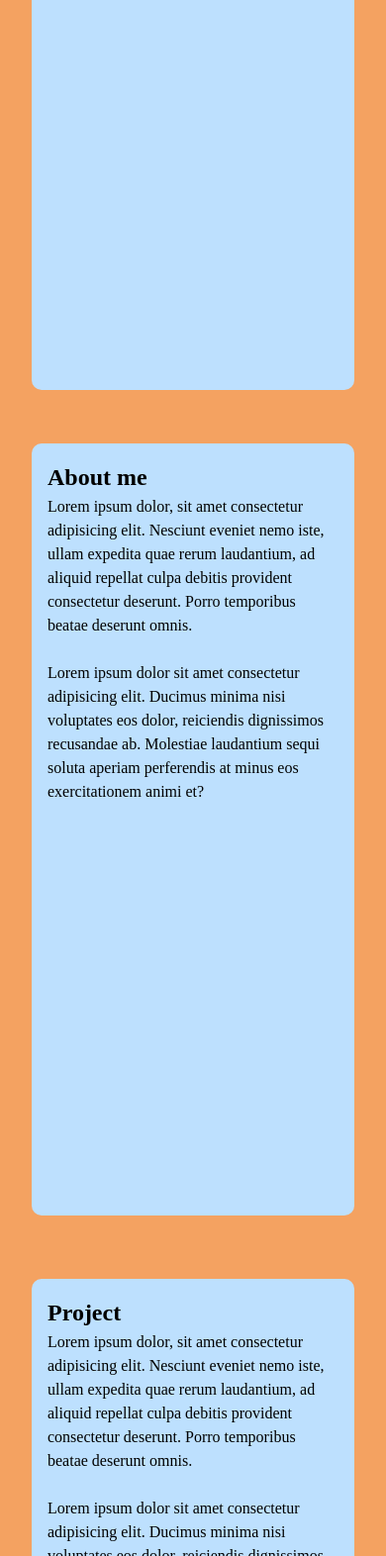
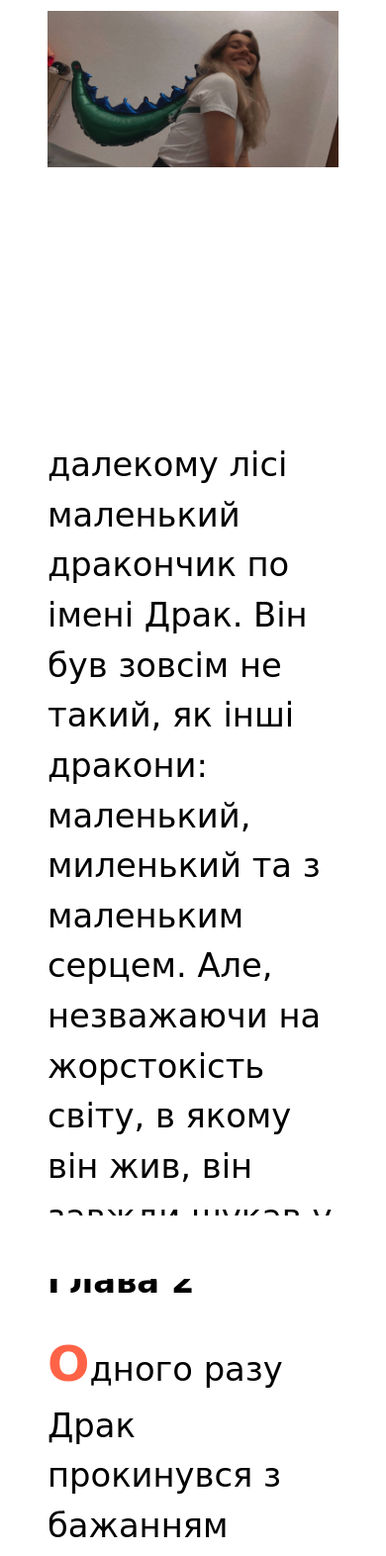
Before and after one commit to Andriikryl/3d-page, a plain HTML site: page index.html in a window 390 px wide. Shown: the part 428-2000 px from the top of the page at 99% size. Drawn offline with Linux system fonts and the light colour scheme; a web font is replaced by a local one.

Commit message:
feat[new-styles]

```diff
--- a/index.html
+++ b/index.html
@@ -5,106 +5,89 @@
     <meta http-equiv="X-UA-Compatible" content="IE=edge" />
     <meta name="viewport" content="width=device-width, initial-scale=1.0" />
     <title>Document</title>
+    <link rel="preconnect" href="https://fonts.googleapis.com" />
+    <link rel="preconnect" href="https://fonts.gstatic.com" crossorigin />
+    <link
+      href="https://fonts.googleapis.com/css2?family=Comforter+Brush&display=swap"
+      rel="stylesheet"
+    />
     <link rel="stylesheet" href="styles/style.css" />
   </head>
   <body>
     <section>
       <div class="sticky">
         <div class="container">
-          <h1>Andrii Kryliuk</h1>
-          <p>
-            Lorem ipsum dolor, sit amet consectetur adipisicing elit. Nesciunt
-            eveniet nemo iste, ullam expedita quae rerum laudantium, ad aliquid
-            repellat culpa debitis provident consectetur deserunt. Porro
-            temporibus beatae deserunt omnis.
-          </p>
-          <br />
-          <p>
-            Lorem ipsum dolor sit amet consectetur adipisicing elit. Ducimus
-            minima nisi voluptates eos dolor, reiciendis dignissimos recusandae
-            ab. Molestiae laudantium sequi soluta aperiam perferendis at minus
-            eos exercitationem animi et?
-          </p>
+          <div class="box-content">
+            <h1 class="main__titel">The Little Dragon's Adventure</h1>
+            <div class="main__box-img">
+              <img src="images/2023-04-09 12.09.32.jpg" alt="hero__img" />
+            </div>
+          </div>
         </div>
       </div>
     </section>
     <section>
       <div class="sticky">
         <div class="container">
-          <h1>About me</h1>
-          <p>
-            Lorem ipsum dolor, sit amet consectetur adipisicing elit. Nesciunt
-            eveniet nemo iste, ullam expedita quae rerum laudantium, ad aliquid
-            repellat culpa debitis provident consectetur deserunt. Porro
-            temporibus beatae deserunt omnis.
-          </p>
-          <br />
-          <p>
-            Lorem ipsum dolor sit amet consectetur adipisicing elit. Ducimus
-            minima nisi voluptates eos dolor, reiciendis dignissimos recusandae
-            ab. Molestiae laudantium sequi soluta aperiam perferendis at minus
-            eos exercitationem animi et?
-          </p>
+          <div class="box-content">
+            <h1 class="chepter__title">Глава 1</h1>
+            <p class="chepter__text">
+              Жив у далекому лісі маленький дракончик по імені Драк. Він був
+              зовсім не такий, як інші дракони: маленький, миленький та з
+              маленьким серцем. Але, незважаючи на жорстокість світу, в якому
+              він жив, він завжди шукав у людях щось добре.
+            </p>
+          </div>
         </div>
       </div>
     </section>
     <section>
       <div class="sticky">
         <div class="container">
-          <h1>Project</h1>
-          <p>
-            Lorem ipsum dolor, sit amet consectetur adipisicing elit. Nesciunt
-            eveniet nemo iste, ullam expedita quae rerum laudantium, ad aliquid
-            repellat culpa debitis provident consectetur deserunt. Porro
-            temporibus beatae deserunt omnis.
-          </p>
-          <br />
-          <p>
-            Lorem ipsum dolor sit amet consectetur adipisicing elit. Ducimus
-            minima nisi voluptates eos dolor, reiciendis dignissimos recusandae
-            ab. Molestiae laudantium sequi soluta aperiam perferendis at minus
-            eos exercitationem animi et?
-          </p>
+          <div class="box-content">
+            <h1 class="chepter__title">Глава 2</h1>
+            <p class="chepter__text">
+              Одного разу Драк прокинувся з бажанням пригод. Він завжди мріяв
+              про те, щоб досліджувати світ за межами свого лісу. Тож, він взяв
+              із собою трохи їжі та вирушив у подорож.
+            </p>
+          </div>
         </div>
       </div>
     </section>
     <section>
       <div class="sticky">
         <div class="container">
-          <h1>My story</h1>
-          <p>
-            Lorem ipsum dolor, sit amet consectetur adipisicing elit. Nesciunt
-            eveniet nemo iste, ullam expedita quae rerum laudantium, ad aliquid
-            repellat culpa debitis provident consectetur deserunt. Porro
-            temporibus beatae deserunt omnis.
-          </p>
-          <br />
-          <p>
-            Lorem ipsum dolor sit amet consectetur adipisicing elit. Ducimus
-            minima nisi voluptates eos dolor, reiciendis dignissimos recusandae
-            ab. Molestiae laudantium sequi soluta aperiam perferendis at minus
-            eos exercitationem animi et?
-          </p>
+          <div class="box-content">
+            <h1 class="chepter__title">Глава 3</h1>
+            <p class="chepter__text">
+              Пройшовши крізь ліс, Драк зустрів багато різних тварин, деякі з
+              яких були дружніми, а інші ні. Але Драк ніколи не здавався на
+              своєму шляху, і він продовжував йти, поки не дійшов до великої
+              гори.
+            </p>
+          </div>
         </div>
       </div>
     </section>
     <section>
       <div class="sticky">
         <div class="container">
-          <h1>Andrii Kryliuk</h1>
-          <p>
-            Lorem ipsum dolor, sit amet consectetur adipisicing elit. Nesciunt
-            eveniet nemo iste, ullam expedita quae rerum laudantium, ad aliquid
-            repellat culpa debitis provident consectetur deserunt. Porro
-            temporibus beatae deserunt omnis.
-          </p>
-          <br />
-          <p>
-            Lorem ipsum dolor sit amet consectetur adipisicing elit. Ducimus
-            minima nisi voluptates eos dolor, reiciendis dignissimos recusandae
-            ab. Molestiae laudantium sequi soluta aperiam perferendis at minus
-            eos exercitationem animi et?
-          </p>
+          <div class="box-content">
+            <h1 class="chepter__title">Глава 4</h1>
+            <p class="chepter__text">
+              Спочатку Драк злякався, але потім згадав усі рази, коли він
+              переборював свої страхи. Він зіграв глибокий подих та почав
+              підніматися на гору. Кожним кроком він відчував себе сильнішим та
+              впевненішим.
+            </p>
+            <p class="chepter__text">
+              З того дня Драк продовжував досліджувати світ, знаходячи нових
+              тварин та переживаючи нові пригоди. Він ніколи не забував, що він
+              - маленький дракончик з великим серцем, та що все можливо, якщо
+              він вірить у себе.
+            </p>
+          </div>
         </div>
       </div>
     </section>
--- a/styles/style.css
+++ b/styles/style.css
@@ -28,8 +28,8 @@
   }
 
   body{
-    background-color: #f4a261;
-    height: 300vh;
+    height: 500vh;
+    font-family: 'Comforter Brush', cursive;
   }
 
   section{
@@ -55,6 +55,7 @@
     height: 100vh;
   }
 
+
   .sticky{
     position: sticky;
     width: 100%;
@@ -65,10 +66,44 @@
   }
 
   .container{
-    width: 100%;
+    max-width: 1400px;
+    margin-inline: auto;
     height: 100%;
-    background-color: #bde0fe;
     border-radius: 10px;
     padding: 1rem;
     overflow: scroll;
+    display: flex;
+    justify-content: center;
+    align-items: center;
   }
+
+  .main__titel{
+    font-size: clamp(20px, 4vh, 40px);
+    text-align: center;
+    padding-block-end: 20px;
+  }
+  .box-content{
+    max-width: 600px;
+  }
+
+  .main__box-img{
+    max-width: 400px;
+  }
+
+  .chepter__title{
+    font-size: clamp(20px, 4vh, 40px);
+    text-align: left;
+    padding-block-end: 20px;
+  }
+
+  .chepter__text{
+    font-size: clamp(20px, 4vh, 40px);
+    text-align: left;
+    padding-block-end: 20px;
+  }
+
+  p::first-letter {
+    font-weight: bold;
+    color: tomato;
+    font-size: 50px;
+  }
```
Also changed, not shown: images/2023-04-09 12.09.32.jpg (added), 1 other file.
